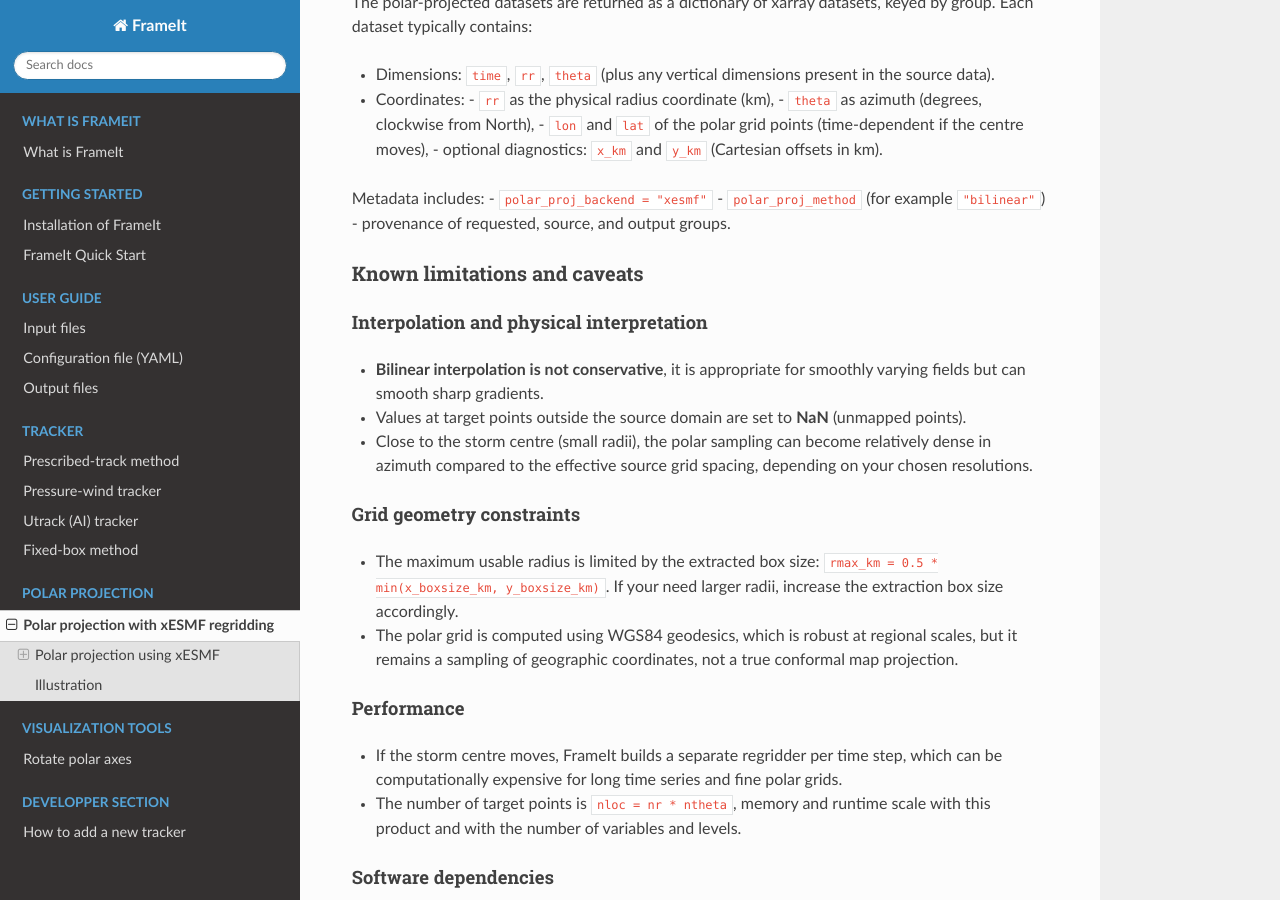
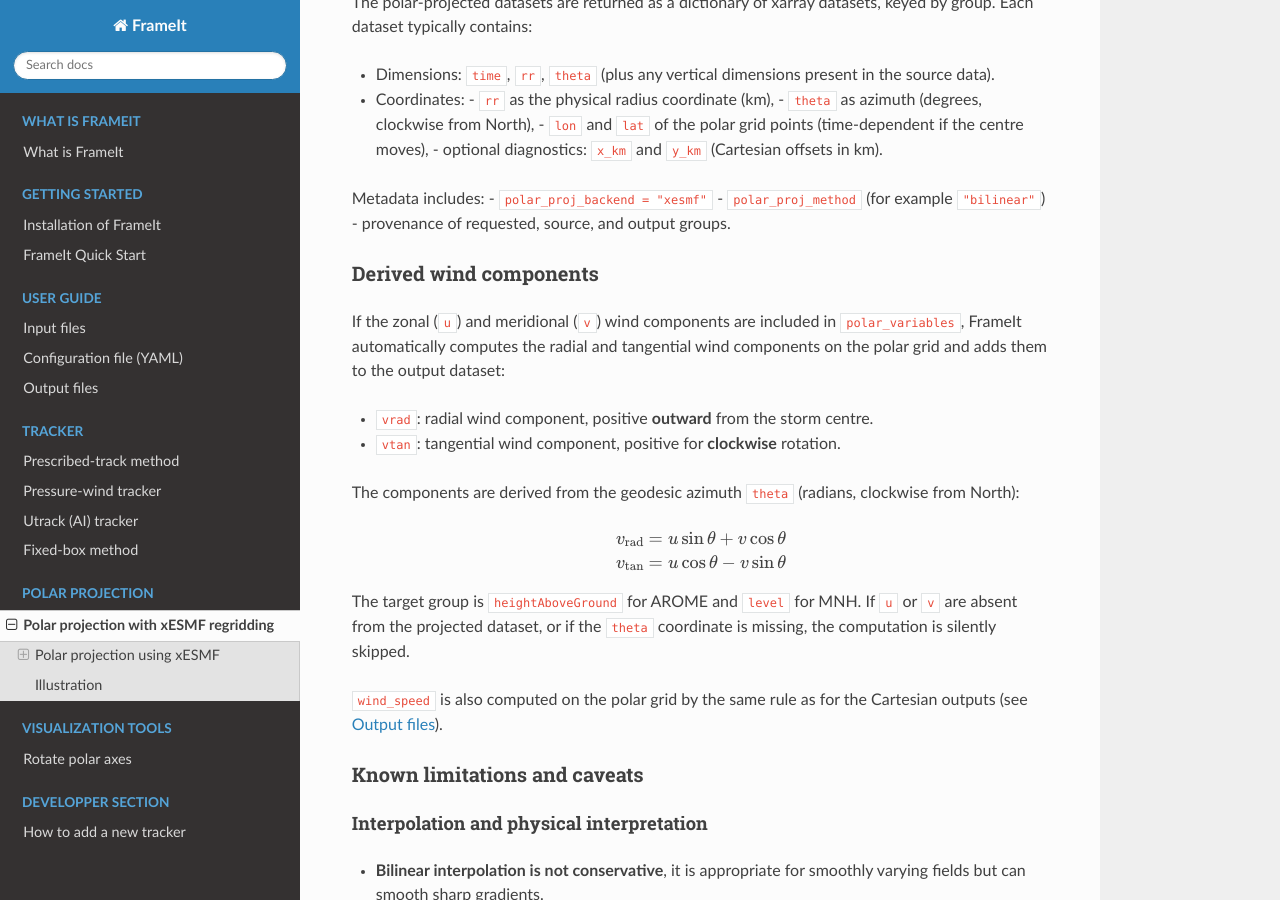
Before and after one commit to Cleement/frameit, a Sphinx documentation site: the page built from docs/source/polar_projection/xESMF_proj.rst, in a window 1280 px wide and 900 px high, scrolled down 2372 px. Built offline with Sphinx 7.4.7 and the Read the Docs theme 3.1.0, drawn with Linux system fonts in a browser that asks for light colours.

Commit message:
docs(wind): document derived wind components and speed calculations
Add sections explaining automatic computation of radial (vrad) and tangential (vtan) wind components in polar projections, along with wind_speed for Cartesian outputs, including formulas and conditions for inclusion.

```diff
--- a/docs/source/polar_projection/xESMF_proj.rst
+++ b/docs/source/polar_projection/xESMF_proj.rst
@@ -114,6 +114,32 @@ Metadata includes:
 - ``polar_proj_method`` (for example ``"bilinear"``)
 - provenance of requested, source, and output groups.
 
+Derived wind components
+~~~~~~~~~~~~~~~~~~~~~~~
+If the zonal (``u``) and meridional (``v``) wind components are included in
+``polar_variables``, FrameIt automatically computes the radial and tangential
+wind components on the polar grid and adds them to the output dataset:
+
+- ``vrad``: radial wind component, positive **outward** from the storm centre.
+- ``vtan``: tangential wind component, positive for **clockwise** rotation.
+
+The components are derived from the geodesic azimuth ``theta`` (radians,
+clockwise from North):
+
+.. math::
+
+   v_\mathrm{rad} = u \sin\theta + v \cos\theta
+
+   v_\mathrm{tan} = u \cos\theta - v \sin\theta
+
+The target group is ``heightAboveGround`` for AROME and ``level`` for MNH.
+If ``u`` or ``v`` are absent from the projected dataset, or if the ``theta``
+coordinate is missing, the computation is silently skipped.
+
+``wind_speed`` is also computed on the polar grid by the same rule as for the
+Cartesian outputs (see :doc:`/user_guide/output_files`).
+
+
 Known limitations and caveats
 ~~~~~~~~~~~~~~~~~~~~~~~~~~~~~
 Interpolation and physical interpretation
```
Also changed, not shown: docs/source/user_guide/output_files.rst (+12 -0 lines).
